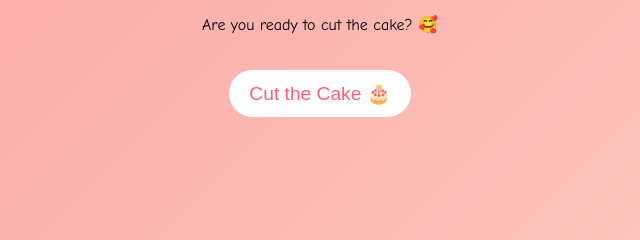
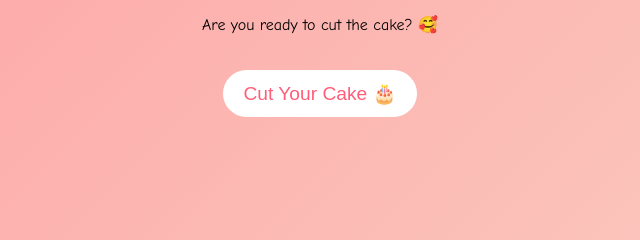
Before and after one commit to HeroGuys12344/Foryou, a plain HTML site: page index.html in a window 1280 px wide. Shown: the part 410-650 px from the top of the page, 320-960 px from the left. Drawn offline with Linux system fonts and the light colour scheme.

Commit message:
Update index.html

```diff
--- a/index.html
+++ b/index.html
@@ -32,7 +32,7 @@
   <h1>
   🎉 Happy Birthday, My Luv! 🎂</h1>
   <p>Are you ready to cut the cake? 🥰</p>
-  <button <a href="cake.html">Cut the Cake 🎂</a>
+  <button onclick="location.href='cake.html'">Cut Your Cake 🎂</a>
 </button>
 </body>
 </html>
```
